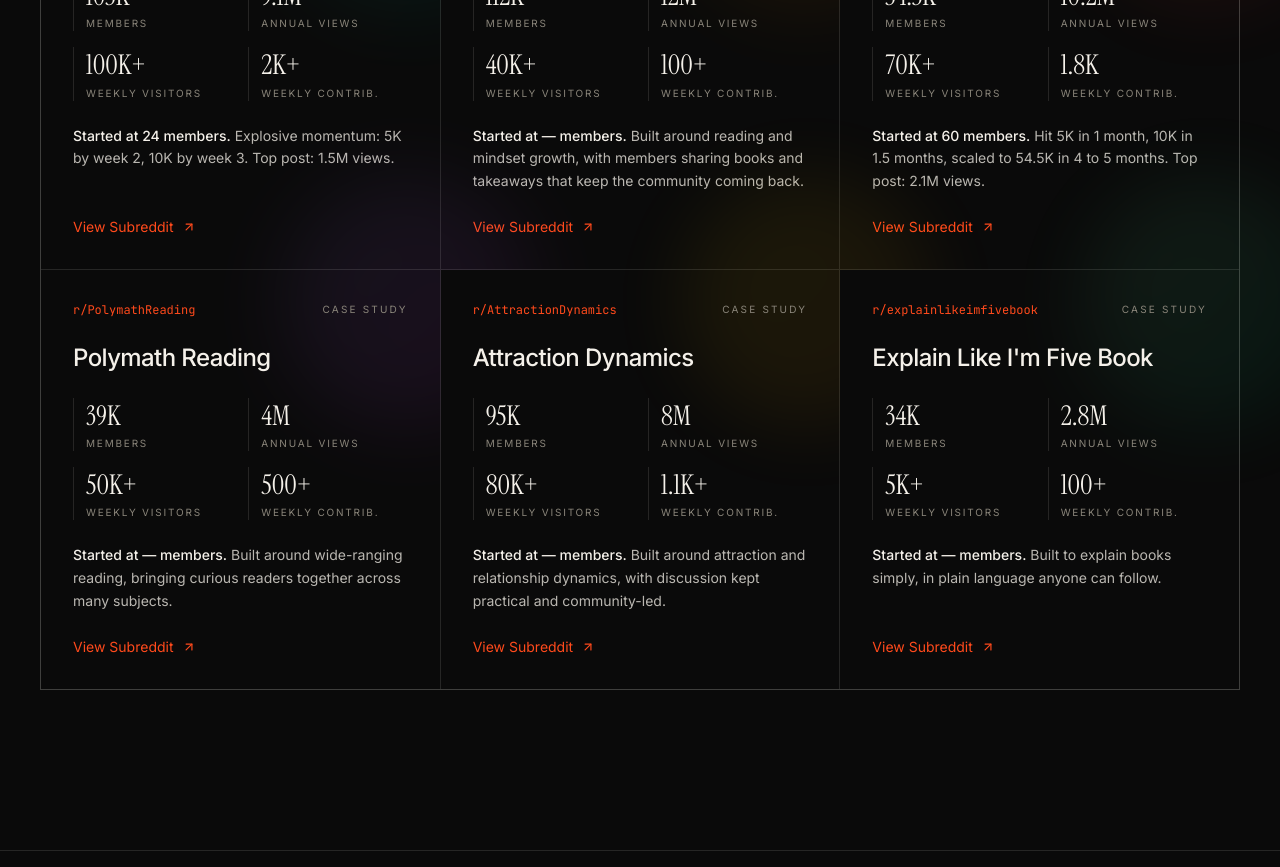
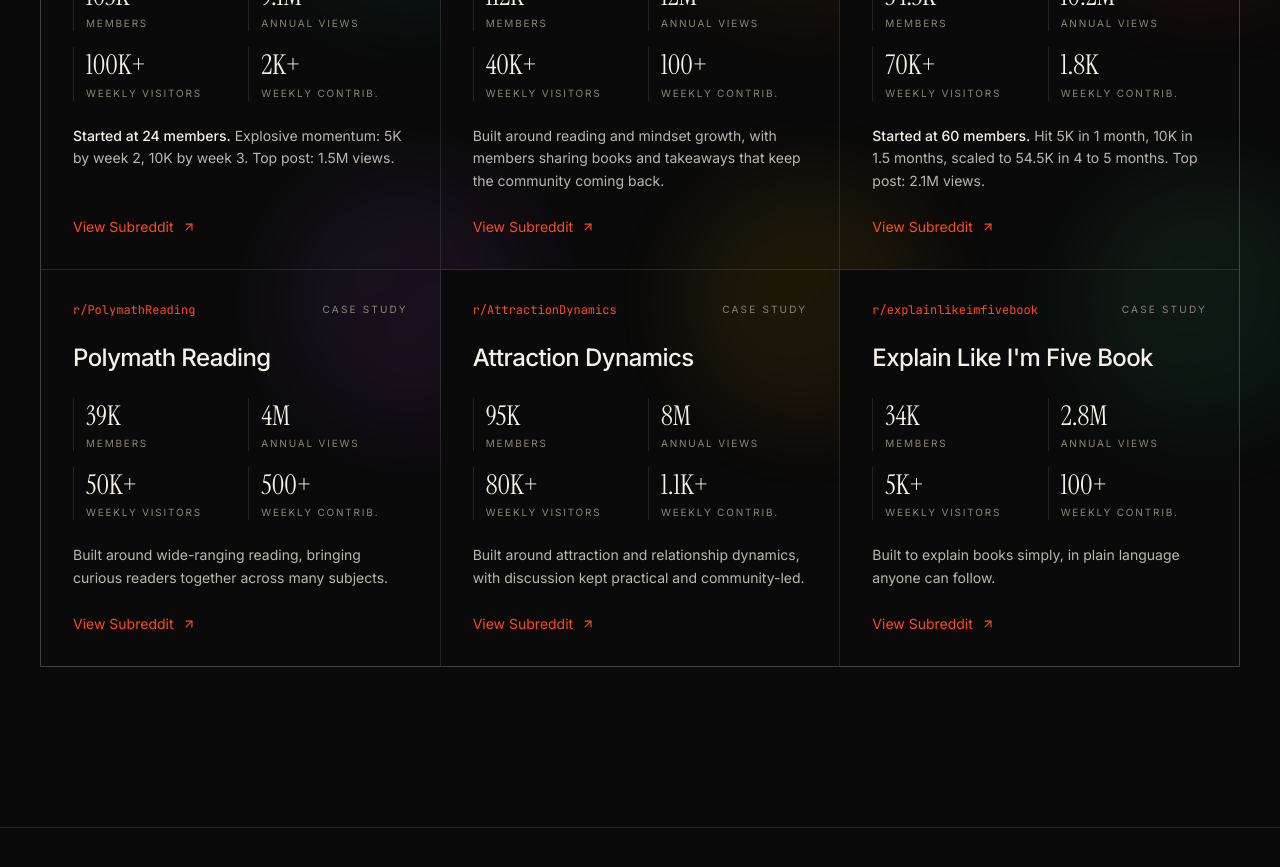
Before and after one commit to amex77/New-Portfolio, a React (Vite) app: page / in a window 1280 px wide. Shown: the part 4800-5667 px from the top of the page. Built offline with nearby package versions, Linux system fonts and the light colour scheme.

Commit message:
Hide Started-at line when starting members are not available

```diff
--- a/src/components/CaseStudies.tsx
+++ b/src/components/CaseStudies.tsx
@@ -84,9 +84,13 @@
               </div>
 
               <p className="relative mt-6 text-[14px] leading-relaxed text-paper/75">
-                <span className="text-paper font-medium">
-                  Started at {c.started} members.
-                </span>{" "}
+                {c.started !== "—" && (
+                  <>
+                    <span className="text-paper font-medium">
+                      Started at {c.started} members.
+                    </span>{" "}
+                  </>
+                )}
                 {c.story}
               </p>
 
```
